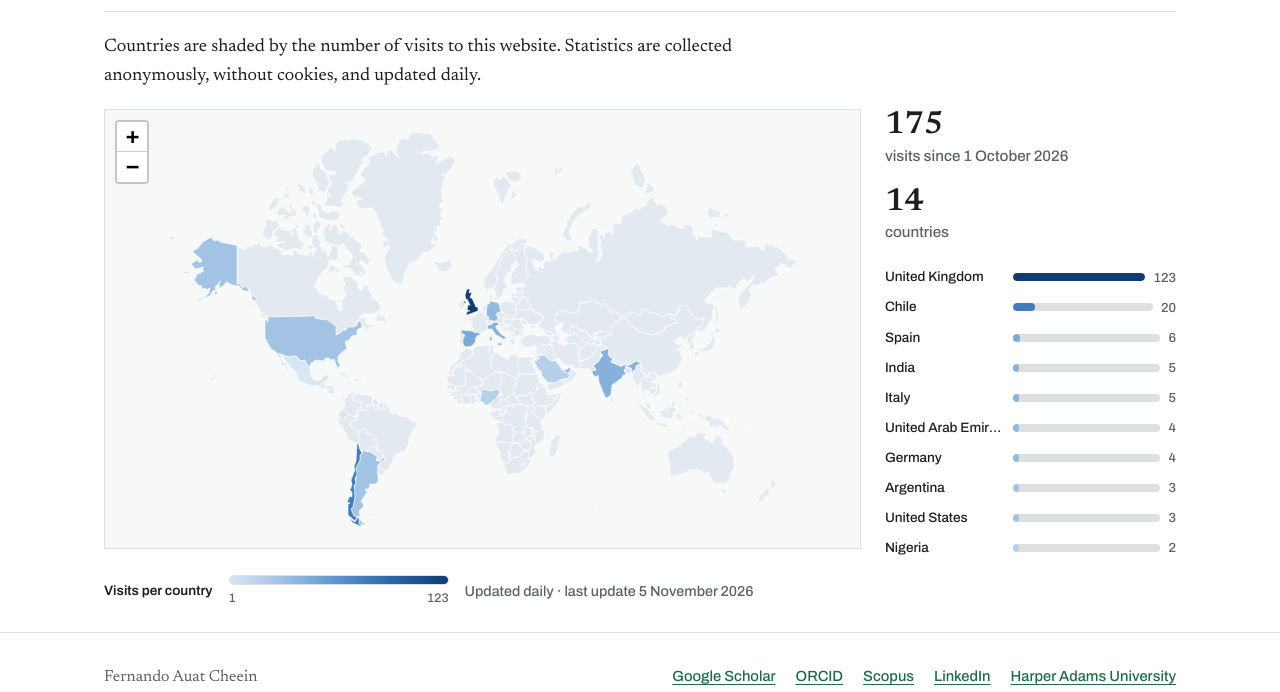
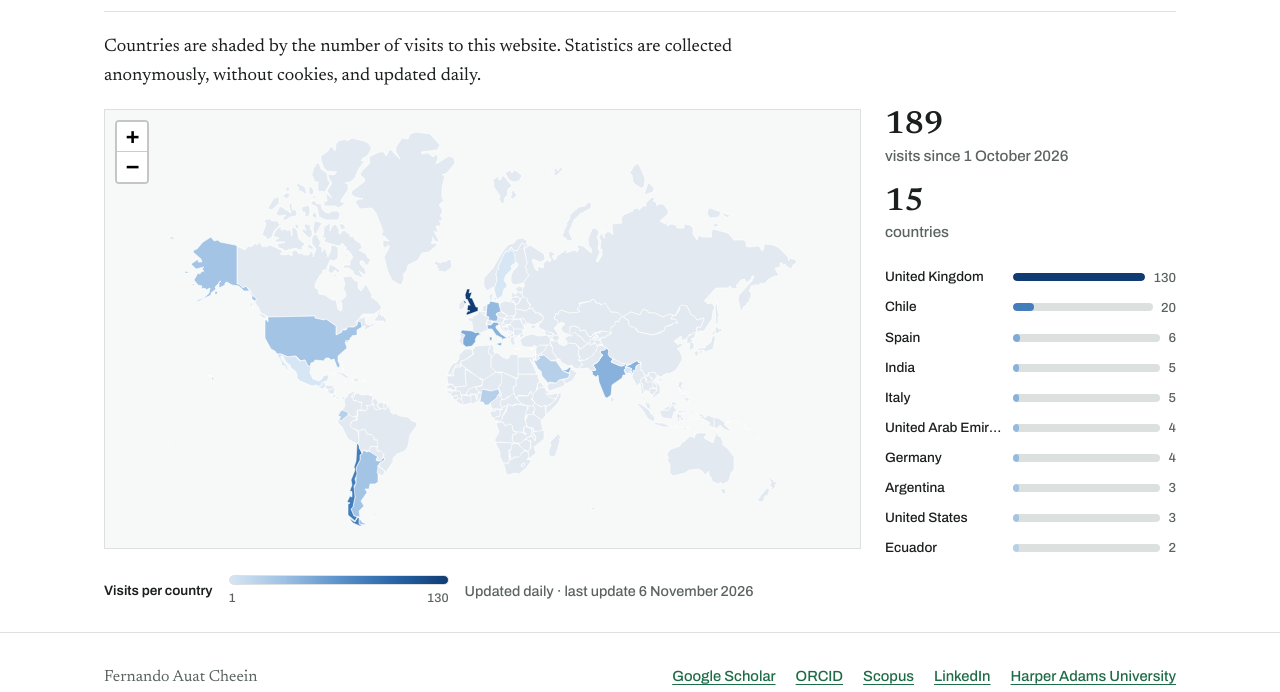
Before and after one commit to fauatcheein/fauatcheein, a Jekyll site: the page built from network.html, in a window 1280 px wide. Shown: the part 1125-1817 px from the top of the page. Built offline with Jekyll 4.4.1, drawn with Linux system fonts in a browser that asks for light colours.

Commit message:
Update visitor statistics

```diff
--- a/_data/visitors.json
+++ b/_data/visitors.json
@@ -1,9 +1,9 @@
 {
-  "updated": "2026-11-05T13:11:38Z",
+  "updated": "2026-11-06T12:56:29Z",
   "since": "2026-10-01",
-  "total": 175,
+  "total": 189,
   "countries": {
-    "GB": 123,
+    "GB": 130,
     "CL": 20,
     "ES": 6,
     "IN": 5,
@@ -12,11 +12,12 @@
     "DE": 4,
     "AR": 3,
     "US": 3,
+    "EC": 2,
     "NG": 2,
     "SA": 2,
     "BD": 1,
-    "EC": 1,
-    "MX": 1
+    "MX": 1,
+    "SE": 1
   },
   "names": {
     "GB": "United Kingdom",
@@ -28,10 +29,11 @@
     "DE": "Germany",
     "AR": "Argentina",
     "US": "United States",
+    "EC": "Ecuador",
     "NG": "Nigeria",
     "SA": "Saudi Arabia",
     "BD": "Bangladesh",
-    "EC": "Ecuador",
-    "MX": "Mexico"
+    "MX": "Mexico",
+    "SE": "Sweden"
   }
 }
```
